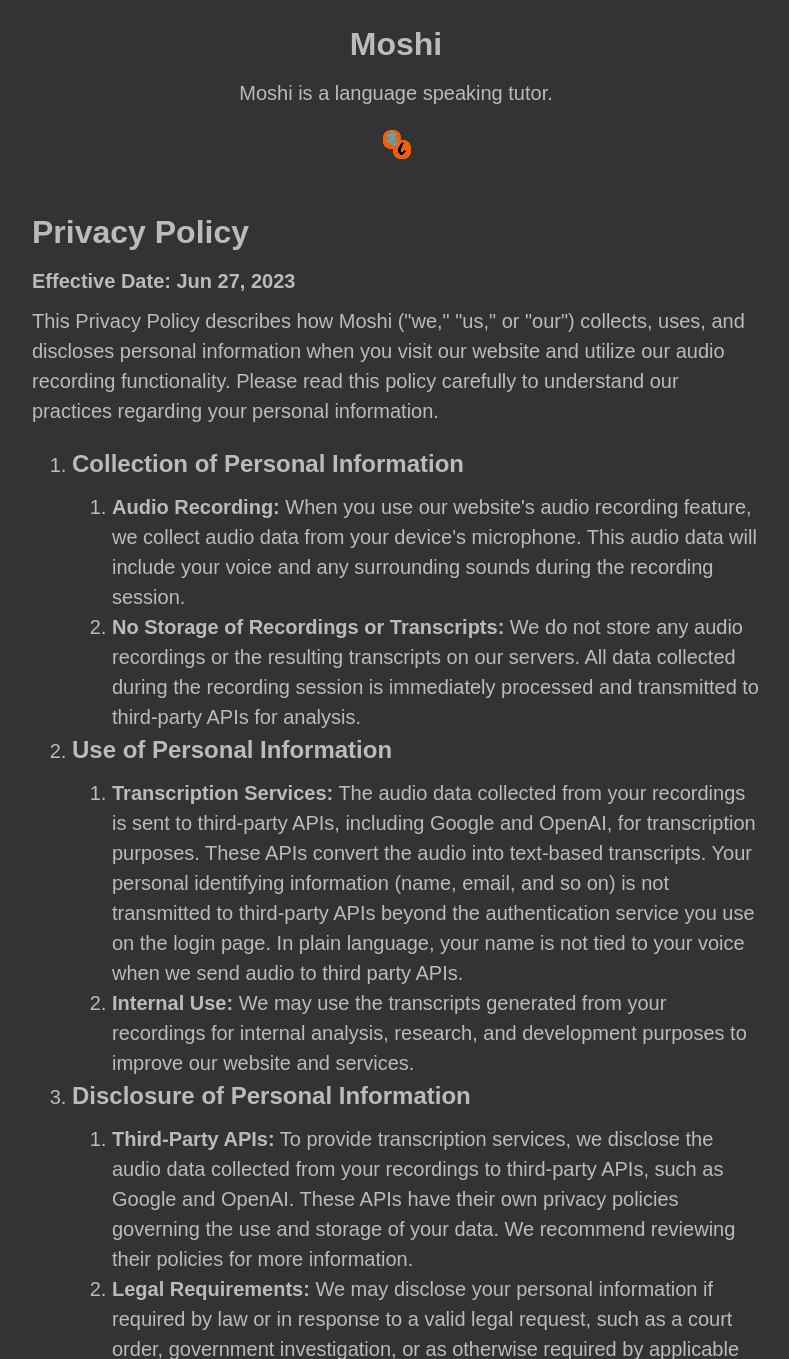
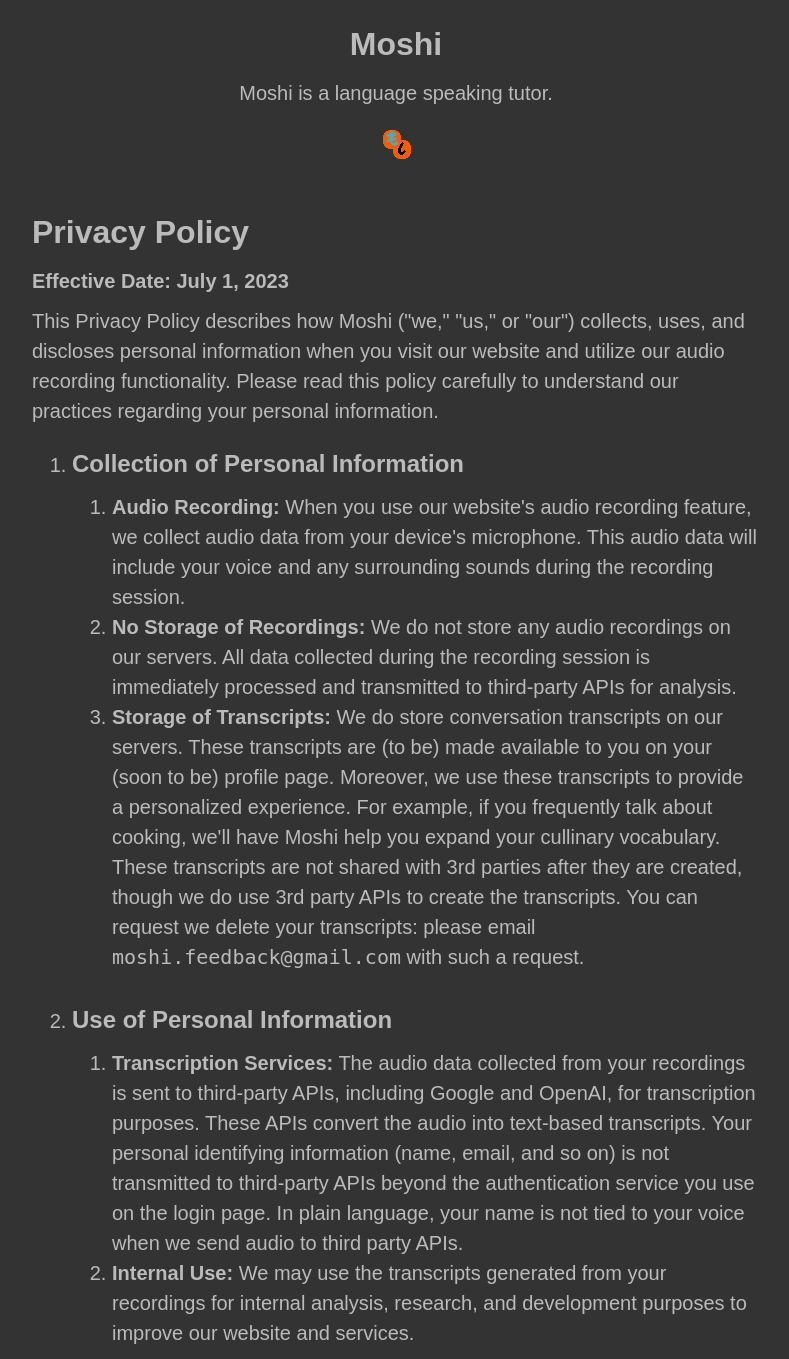
Before and after one commit to ekalosak/moshi, a Flask app: template src/moshi/templates/privacy.html in a window 1280 px wide. Shown: the top 1359 px of the page, without its empty margins (244-1033 px from the left). Run offline with Flask 2, Linux system fonts and the light colour scheme; the template is opened without the code that fills it, so the values that code supplies are empty.

Commit message:
updated index and privacy page

```diff
--- a/src/moshi/templates/privacy.html
+++ b/src/moshi/templates/privacy.html
@@ -2,7 +2,7 @@
 {% block content %}
 <div id="privacy-policy">
 <h1>Privacy Policy</h1>
-<h3>Effective Date: Jun 27, 2023</h3>
+<h3>Effective Date: July 1, 2023</h3>
 <p>
   This Privacy Policy describes how Moshi ("we," "us," or "our") collects, uses, and discloses personal
   information when you visit our website and utilize our audio recording functionality. Please read this policy carefully
@@ -20,12 +20,24 @@
             </li>
 
             <li>
-                <strong>No Storage of Recordings or Transcripts:</strong>
-                We do not store any audio recordings or the resulting transcripts on our servers. All data collected
-                during the recording session is immediately processed and transmitted to third-party APIs for analysis.
+                <strong>No Storage of Recordings:</strong>
+                We do not store any audio recordings on our servers. All data collected during the recording session is
+                immediately processed and transmitted to third-party APIs for analysis.
+            </li>
+
+            <li>
+                <strong>Storage of Transcripts:</strong>
+                We do store conversation transcripts on our servers. These transcripts are (to be) made available to you
+                on your (soon to be) profile page. Moreover, we use these transcripts to provide a personalized
+                experience. For example, if you frequently talk about cooking, we'll have Moshi help you expand your
+                cullinary vocabulary.<br>
+                These transcripts are not shared with 3rd parties after they are created, though we do use 3rd party
+                APIs to create the transcripts. You can request we delete your transcripts: please email
+                <tt>moshi.feedback@gmail.com</tt> with such a request.
             </li>
         </ol>
     </li>
+    <br>
 
     <li>
         <h2>Use of Personal Information</h2>
@@ -47,6 +59,7 @@
             </li>
         </ol>
     </li>
+    <br>
 
     <li>
         <h2>Disclosure of Personal Information</h2>
@@ -66,6 +79,7 @@
             </li>
         </ol>
     </li>
+    <br>
 
     <li>
         <h2>Security</h2>
```
Also changed, not shown: src/moshi/templates/index.html (+25 -28 lines).
